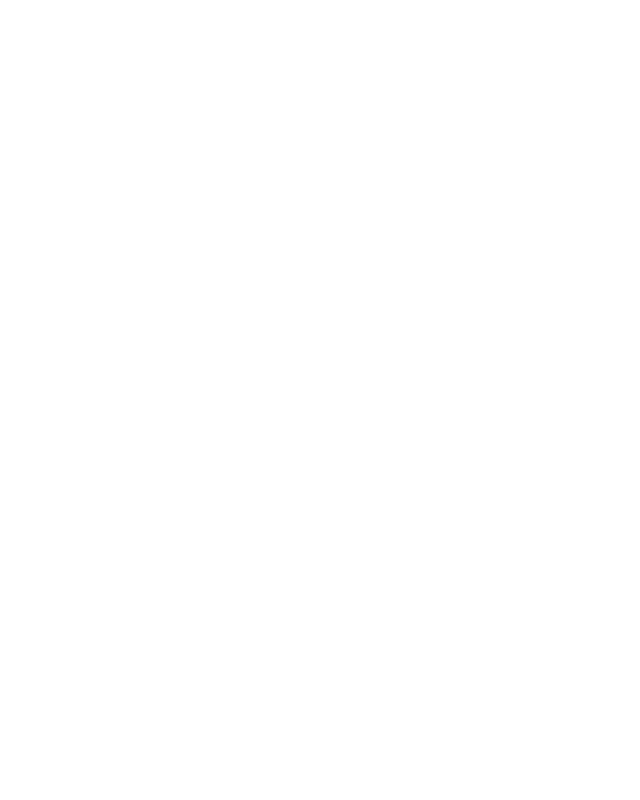
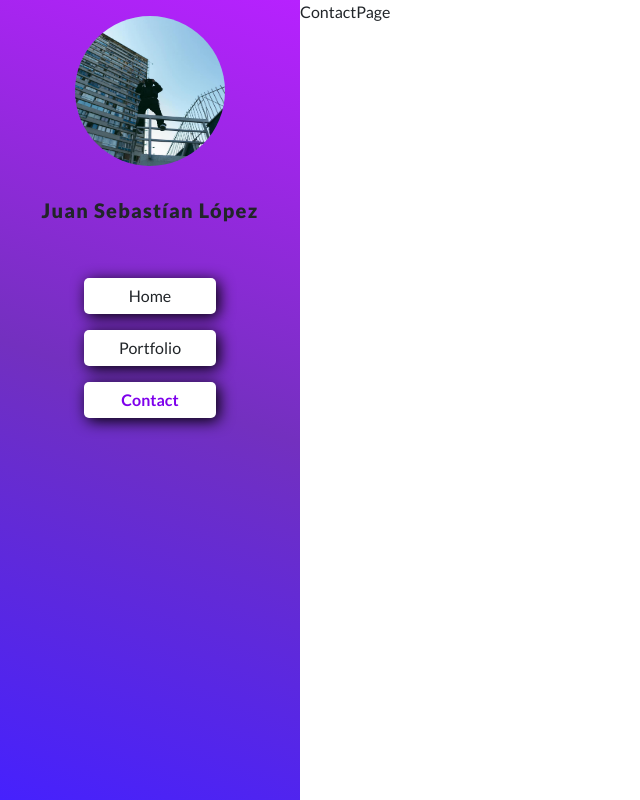
Before and after one commit to jsebast1an/myPortfolioPage, a React (Create React App) app: page /contact in a window 1280 px wide. Shown: the whole page, without its empty margins (0-640 px from the left). Built offline with nearby package versions, Linux system fonts and the light colour scheme.

Commit message:
side bar ready

```diff
--- a/public/index.html
+++ b/public/index.html
@@ -9,6 +9,9 @@
       name="description"
       content="Web site created using create-react-app"
     />
+    <link rel="preconnect" href="https://fonts.googleapis.com">
+    <link rel="preconnect" href="https://fonts.gstatic.com" crossorigin>
+    <link href="https://fonts.googleapis.com/css2?family=Lato:wght@400;700;900&family=Press+Start+2P&family=Ubuntu&display=swap" rel="stylesheet">
     <link rel="apple-touch-icon" href="%PUBLIC_URL%/logo192.png" />
     <!--
       manifest.json provides metadata used when your web app is installed on a
@@ -24,7 +27,7 @@
       work correctly both with client-side routing and a non-root public URL.
       Learn how to configure a non-root public URL by running `npm run build`.
     -->
-    <title>React App</title>
+    <title>Portfolio</title>
   </head>
   <body>
     <noscript>You need to enable JavaScript to run this app.</noscript>
--- a/src/App.css
+++ b/src/App.css
@@ -1,38 +1,14 @@
-.App {
-  text-align: center;
+* {
+  font-family: 'Lato', sans-serif;
 }
 
-.App-logo {
-  height: 40vmin;
-  pointer-events: none;
+a {
+  text-decoration: none;
+  font-style: none;
+  text-decoration-color: none;
+  color: inherit;
 }
 
-@media (prefers-reduced-motion: no-preference) {
-  .App-logo {
-    animation: App-logo-spin infinite 20s linear;
-  }
+.containerForPages {
+  display: flex;
 }
-
-.App-header {
-  background-color: #282c34;
-  min-height: 100vh;
-  display: flex;
-  flex-direction: column;
-  align-items: center;
-  justify-content: center;
-  font-size: calc(10px + 2vmin);
-  color: white;
-}
-
-.App-link {
-  color: #61dafb;
-}
-
-@keyframes App-logo-spin {
-  from {
-    transform: rotate(0deg);
-  }
-  to {
-    transform: rotate(360deg);
-  }
-}
--- a/src/App.js
+++ b/src/App.js
@@ -4,12 +4,16 @@
   Route,
 } from "react-router-dom";
 
-
+import HomePage from "./pages/HomePage"
+import PortfolioPage from "./pages/PortfolioPage"
+import ContactPage from "./pages/ContactPage"
 
 
 /* css */
 import 'bootstrap/dist/css/bootstrap.min.css';
 import './App.css';
+import NotFoundPage from "./pages/NotFoundPage";
+import NavBar from "./components/NavBar/NavBar";
 
 
 
@@ -19,12 +23,16 @@
 function App() {
     return (
       <BrowserRouter>
+
         <Routes>
-        <Route path="/" />
-        <Route path="/portfolio" />
-        <Route path="/contact" />
-        <Route path="/extras" />
+          <Route exact path="/" element={ <HomePage /> } />
+          <Route exact path="/portfolio" element={ <PortfolioPage /> } />
+          <Route exact path="/contact" element={ <ContactPage /> } />
+
+          <Route path="*" element={ <NotFoundPage /> } />
+
         </Routes>
+
       </BrowserRouter>
     )
 }
--- /dev/null
+++ b/src/components/NavBar/NavBar.jsx
@@ -0,0 +1,44 @@
+import * as FaIcons from 'react-icons/fa'
+import { NavLink } from 'react-router-dom'
+import profilePic from '../../imgs/max2.jpg'
+/* css */
+import './navBar.css'
+
+function NavBar() {
+  return (
+
+    <>
+        {/* <div className='navBar'>
+            <FaIcons.FaBars className='nav-bars' />
+        </div> */}
+        <div className='sideBar'>
+            <div>
+                <img src={profilePic} width={150} height={150} alt='me'></img>
+                <h5>Juan Sebastían López</h5>
+            </div>
+
+            <div>
+                <ul>
+                    <NavLink className={ ({isActive}) => (isActive ? 'active' : '')} to="/" end>
+                        <li>
+                            Home
+                        </li>
+                    </NavLink>
+                    <NavLink className={ ({isActive}) => (isActive ? 'active' : '')} to="/portfolio" end>
+                        <li>
+                            Portfolio
+                        </li>
+                    </NavLink>
+                    <NavLink className={ ({isActive}) => (isActive ? 'active' : '')} to="/contact" end>
+                        <li>
+                            Contact
+                        </li>
+                    </NavLink>
+                </ul>
+            </div>
+        </div>
+    </>
+  )
+}
+
+export default NavBar
--- /dev/null
+++ b/src/components/NavBar/navBar.css
@@ -0,0 +1,67 @@
+.active {
+    color: rgb(126, 0, 236);
+    font-weight: bold;
+    box-shadow: inset;
+}
+
+.navBar {
+    background-color: #4621fd;
+background-image: linear-gradient(19deg, #c64efe 0%, #330c5f 51%, #210030 100%);
+
+    height: 80px;
+    display: flex;
+    justify-content: flex-start;
+    align-items: center;
+}
+.nav-bars {
+    margin: 0 2rem;
+    font-size: 2rem;
+    background: none;
+}
+
+.sideBar {
+    background-color: #4621fd;
+    background-image: linear-gradient(19deg, #4621fd 0%, #7330bf 51%, #B721FF 100%);
+    height: 100vh;
+    width: 300px;
+    display: flex;
+    justify-content: flex-start;
+    flex-direction: column;
+    position: relative;
+    top: 0;
+    /* left: -100%; */
+    transition: 850ms;
+}
+.sideBar div {
+    margin: 1rem auto
+}
+.sideBar div:nth-child(1) {
+    display: flex;
+    flex-direction: column;
+    align-items: center;
+}
+.sideBar img {
+    border-radius: 50%;
+}
+.sideBar h5 {
+    margin-top: 2rem;
+    font-weight: 900;
+    letter-spacing: 1.2px;
+}
+.sideBar ul {
+    padding: 0;
+}
+.sideBar ul li {
+    padding: 6px 35px;
+    box-shadow: 3px 3px 15px black;
+    border-radius: 5px;
+    background-color: white;
+    text-align: center;
+    list-style: none;
+    margin: 1rem auto;
+    transition: 0.3s;
+}.sideBar ul li:hover {
+    transform: scale(1.05, 1.05);
+    box-shadow: 3px 3px 25px rgb(221, 144, 251);
+    background-color: rgb(224, 255, 255);
+}
--- /dev/null
+++ b/src/pages/ContactPage.js
@@ -0,0 +1,14 @@
+import NavBar from '../components/NavBar/NavBar'
+
+function ContactPage() {
+  return (
+    <div className='containerForPages'>
+
+        <NavBar />
+        <div>ContactPage</div>
+
+    </div>
+  )
+}
+
+export default ContactPage
--- /dev/null
+++ b/src/pages/HomePage.js
@@ -0,0 +1,14 @@
+import NavBar from '../components/NavBar/NavBar'
+
+function HomePage() {
+  return (
+    <div className='containerForPages'>
+
+        <NavBar />
+        <div>HomePage</div>
+
+    </div>
+  )
+}
+
+export default HomePage
--- /dev/null
+++ b/src/pages/NotFoundPage.js
@@ -0,0 +1,27 @@
+import * as Icon from 'react-icons/ai'
+import * as Bootstrap from 'react-bootstrap'
+import { Link } from 'react-router-dom'
+
+function NotFoundPage() {
+  return (
+    <div>
+        <div className='text-center m-5'>
+            <h1>Error 404 Page Not Found</h1>
+            <div>
+                <Bootstrap.Spinner className='my-5 mx-2' animation="grow" variant="danger" />
+                <Bootstrap.Spinner className='my-5 mx-2' animation="grow" variant="danger" />
+                <Bootstrap.Spinner className='my-5 mx-2' animation="grow" variant="danger" />
+                <Bootstrap.Spinner className='my-5 mx-2' animation="grow" variant="danger" />
+                <Bootstrap.Spinner className='my-5 mx-2' animation="grow" variant="danger" />
+            </div>
+            <div>
+                <Link to='/'>
+                    <Bootstrap.Button variant="dark">Go Home <Icon.AiFillHome /> </Bootstrap.Button>
+                </Link>
+            </div>
+        </div>
+    </div>
+  )
+}
+
+export default NotFoundPage
--- /dev/null
+++ b/src/pages/PortfolioPage.js
@@ -0,0 +1,15 @@
+import NavBar from "../components/NavBar/NavBar"
+
+
+function PortfolioPage() {
+  return (
+    <div className='containerForPages'>
+
+        <NavBar />
+        <div>PortfolioPage</div>
+
+    </div>
+  )
+}
+
+export default PortfolioPage
```
Also changed, not shown: src/components/Footer/Footer.jsx (added, +7 -0 lines), src/components/Footer/footer.css (added), src/imgs/max2.jpg (added). Lines whose indentation alone changed are shown as unchanged.
